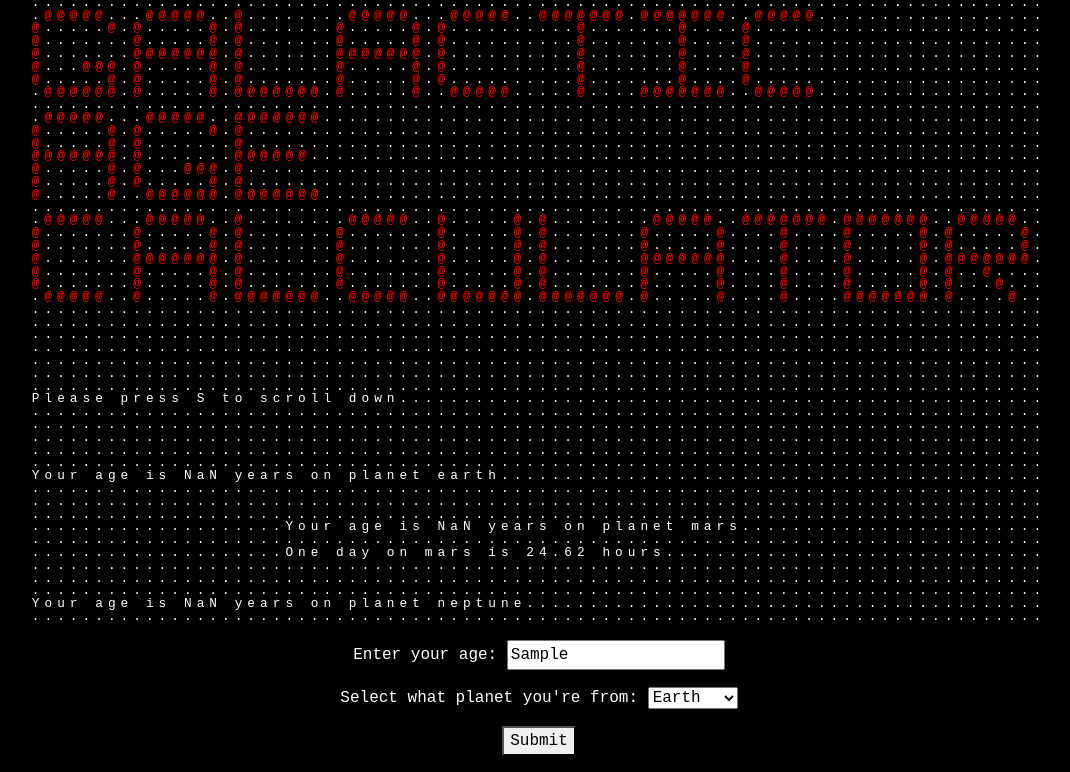
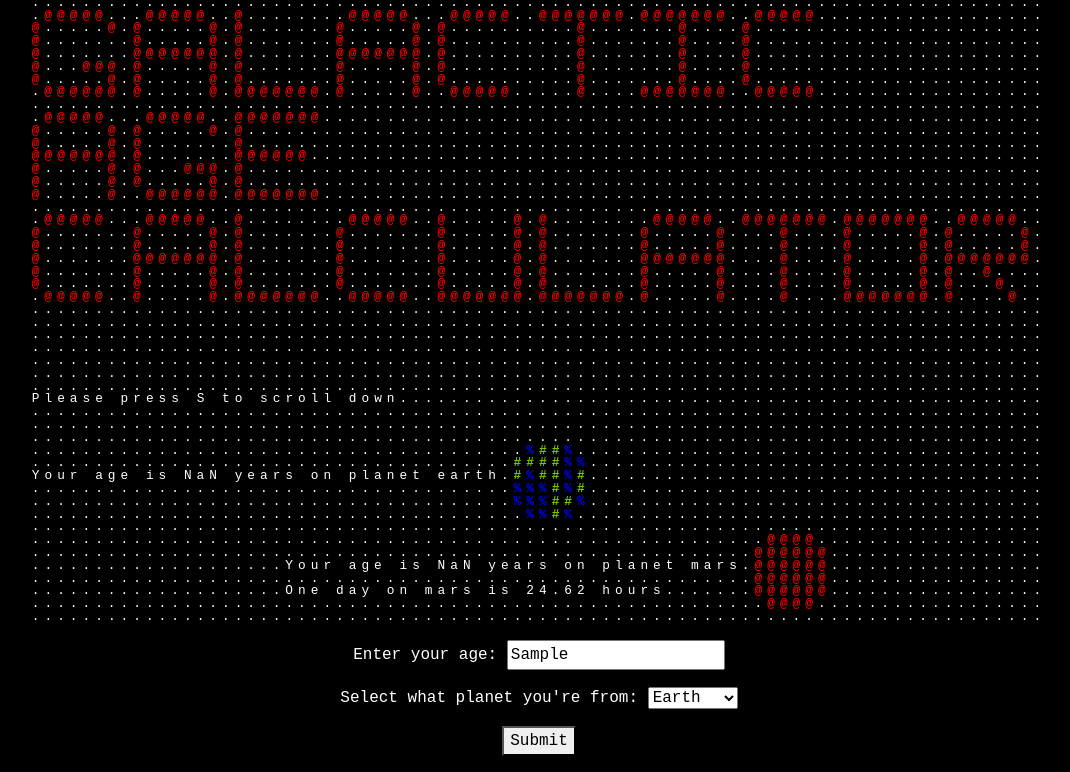
Before and after one commit to jacksonlevine/solarAgeCalculator, a website built with webpack: page src/index.html in a window 1280 px wide. Both pictures are taken after typing "Sample" into the empty fields and a click on the button "Submit". Shown: the part 144-916 px from the top of the page, without its empty margins (101-1171 px from the left). Built offline with nearby package versions, Linux system fonts and the light colour scheme.

Commit message:
add ascii planet art for each planet

```diff
--- a/src/css/styles.css
+++ b/src/css/styles.css
@@ -18,7 +18,19 @@ body {
 }
 .orange {
   color:rgb(255, 136, 0);
+  font-weight:bold;
 }
 .yellow {
   color:rgb(255, 217, 0);
+  font-weight:bold;
 }
+
+.blue {
+  color:blue;
+  font-weight:bold;
+}
+
+.green {
+  color:rgb(120, 201, 0);
+  font-weight:bold;
+}
--- a/src/index.js
+++ b/src/index.js
@@ -47,6 +47,15 @@ function buildString(userY, uiMap) {
       if(uiMap.has(i+","+j)) {
         if(uiMap.get(i+","+j) == "@") {
           string += `<span class="red">${uiMap.get(i+","+j)}</span>`;
+        } else
+        if(uiMap.get(i+","+j) == "%"){
+          string += `<span class="blue">${uiMap.get(i+","+j)}</span>`;
+        } else
+        if(uiMap.get(i+","+j) == "#"){
+          string += `<span class="green">${uiMap.get(i+","+j)}</span>`;
+        } else
+        if(uiMap.get(i+","+j) == "$"){
+          string += `<span class="yellow">${uiMap.get(i+","+j)}</span>`;
         } else {
           string += uiMap.get(i+","+j);
         }
@@ -78,24 +87,100 @@ function buildMap(init, age, homePlanet) {
 
   yHead -= 6;
   if(!init) {
+    let planetArt = new Map([
+      ["earth",
+    "0%##%0"+
+    "####%%"+
+    "#%##%#"+
+    "%%%#%#"+
+    "%%%##%"+
+    "0%%#%0"],
+    ["pluto",
+    "0=@==0"+
+    "==@@=="+
+    "==@@@="+
+    "@==@@="+
+    "@@=@=="+
+    "0@===0"],
+    ["neptune",
+    "0%%%%0"+
+    "%%%%%%"+
+    "%%%%%%"+
+    "%%%%%%"+
+    "%%%%%%"+
+    "0%%%%0"],
+    ["mars",
+    "0@@@@0"+
+    "@@@@@@"+
+    "@@@@@@"+
+    "@@@@@@"+
+    "@@@@@@"+
+    "0@@@@0"],
+    ["venus",
+    "0####0"+
+    "######"+
+    "######"+
+    "######"+
+    "######"+
+    "0####0"],
+    ["saturn",
+    "0====0"+
+    "======"+
+    "======"+
+    "@@@@@@"+
+    "======"+
+    "0====0"],
+    ["uranus",
+    "0####0"+
+    "@@@@@@"+
+    "######"+
+    "@@@@@@"+
+    "######"+
+    "0####0"],
+    ["jupiter",
+    "0$$$$0"+
+    "$$$$$$"+
+    "$$$$$$"+
+    "@@@@@@"+
+    "$$$$$$"+
+    "0$$$$0"],
+    ["mercury",
+    "0@@@@0"+
+    "$$@@$$"+
+    "$@@$@$"+
+    "@@@@@@"+
+    "@$$@@$"+
+    "0$@@$0"],
+    ]);
+    let xIndex = 0;
     Array.from(`Your age is ${age} years on planet ${homePlanet}.`).forEach((char, index)=>{
       map.set(index+","+yHead, char);
+      xIndex = index;
     });
-    yHead -=4;
+    if(planetArt.has(homePlanet)) {
+      map.setArray(planetArt.get(homePlanet), 6, 6, xIndex+1, yHead-3);
+    }
+    yHead -=7;
     let solar = new SolarAge("earth");
     let offset = false;
     solar.planetList.forEach((value, key) => {
+      xIndex = 0;
       offset = !offset;
       if(key != homePlanet) {
         solar.planet = key;
         Array.from(`Your age is ${solar.yearsPassed(0, age, homePlanet).toFixed(2)} years on planet ${key}.`).forEach((char, index)=>{
           map.set(((offset) ? 20 : 0)+ index+","+yHead, char);
+          xIndex = index + ((offset) ? 20 : 0);
         });
+        if(planetArt.has(key)) {
+          map.setArray(planetArt.get(key), 6, 6, xIndex+1, yHead-3);
+        }
+
         yHead-=2;
         Array.from(`One day on ${key} is ${value} hours.`).forEach((char, index)=>{
           map.set(((offset) ? 20 : 0)+index+","+yHead, char);
         });
-        yHead-=4;
+        yHead-=7;
       }
     });
 
```
